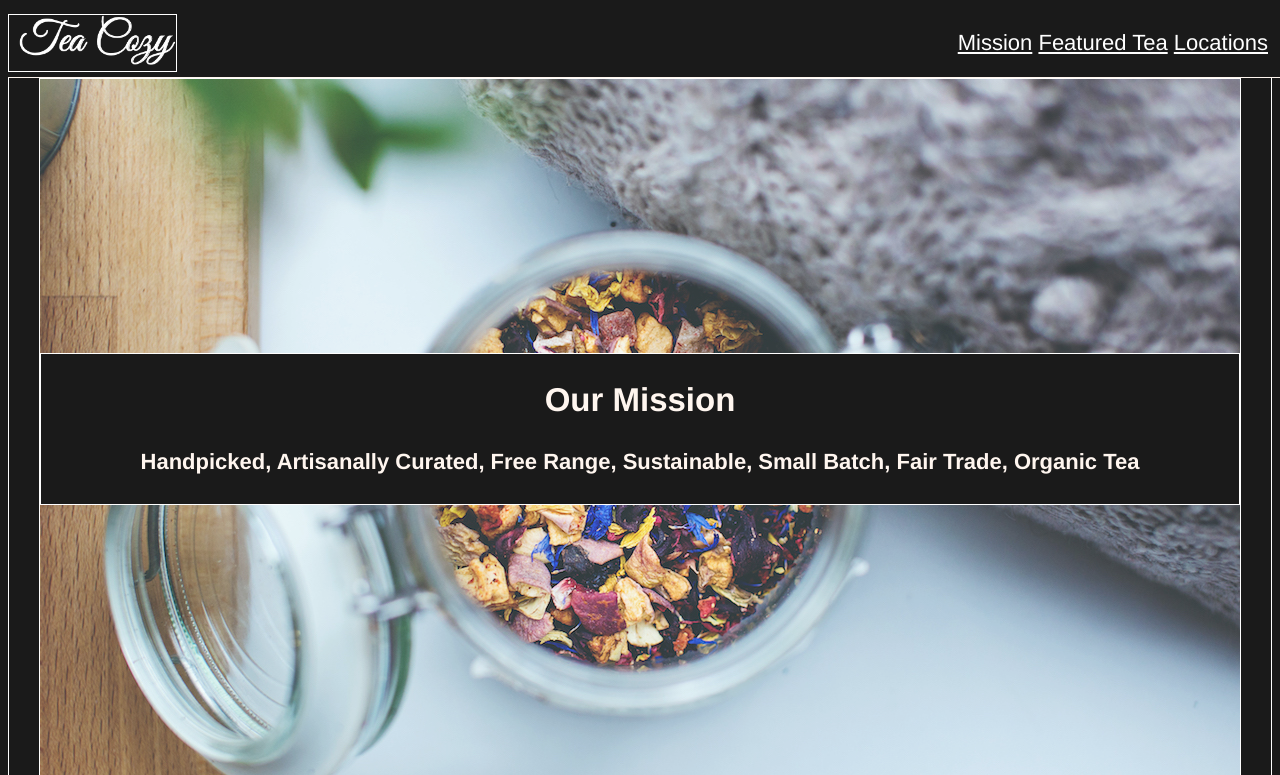
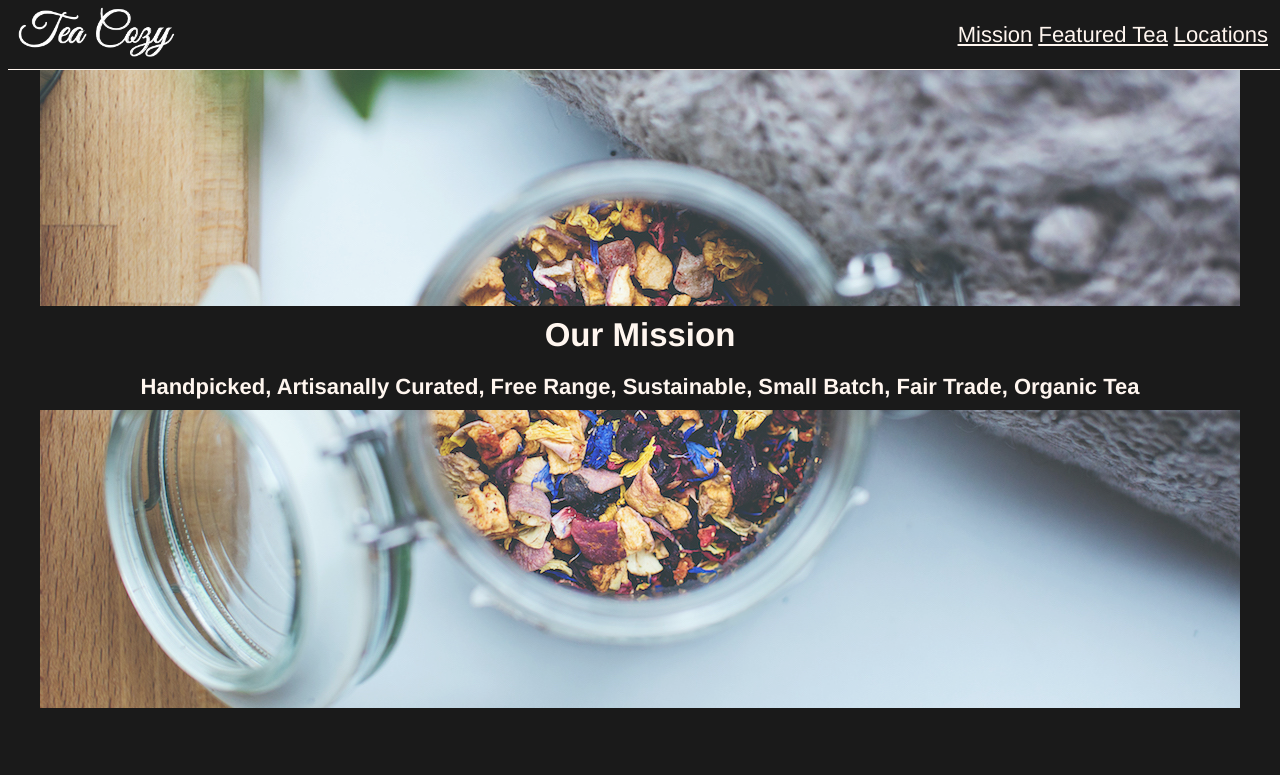
Before and after one commit to Elseey/TeaCozy, a plain HTML site: page index.html in a window 1280 px wide. Shown: the top 775 px of the page. Drawn offline with Linux system fonts and the light colour scheme.

Commit message:
Final Draft

```diff
--- a/index.html
+++ b/index.html
@@ -15,9 +15,9 @@
       </div>
 
       <nav>
-        <span>Mission</span>
-        <span>Featured Tea</span>
-        <span>Locations</span>
+        <span><a href="#">Mission</a></span>
+        <span><a href="#">Featured Tea</a></span>
+        <span><a href="#">Locations</a></span>
       </nav>
 
     </header>
@@ -94,11 +94,12 @@
           </div>
         </div>
       </div>
+    </div>
 
   <!-- Footer Content -->
 
     <footer>
-      <div class="contact"
+      <div class="contact">
         <h2>The Tea Cozy</h2>
         <h5>contact@theteacozy.com</h5>
         <h5>917-555-8904</h5>
@@ -107,7 +108,6 @@
         <h5>copyright The Tea Cozy 2017</h5>
       </div>
     </footer>
-    </div>
 
   </body>
 </html>
--- a/resources/css/style.css
+++ b/resources/css/style.css
@@ -6,12 +6,15 @@ html {
   opacity: 0.9;
 }
 
-div {
-  border: 1px solid white;
+a {
+  color: seashell;
 }
 
-a {
-  color: seashell;
+h2,
+h3,
+h4 {
+  margin: 0;
+  padding: 10px;
 }
 
 /* Header Rules */
@@ -27,6 +30,7 @@ header {
   width: 100%;
   height: 69px;
   background-color: black;
+  top: 0px;
 }
 
 .logo img {
@@ -47,7 +51,7 @@ nav span {
 /* Body Rules */
 
 .body {
-  padding-top: 69px;
+
   text-align: center;
   display: flex;
   flex-direction: column;
@@ -76,6 +80,7 @@ nav span {
   width: 1000px;
   margin: auto;
   padding-top: 70px;
+  height: 700px;
 }
 
 .onsale {
@@ -125,8 +130,15 @@ nav span {
 
 footer {
   height: 200px;
+  margin: 0 auto;
+}
+
+.contact {
+  text-align: center;
+  font-weight: bold;
 }
 
 .copyright {
   text-align: left;
+  padding-left: 20px;
 }
```
